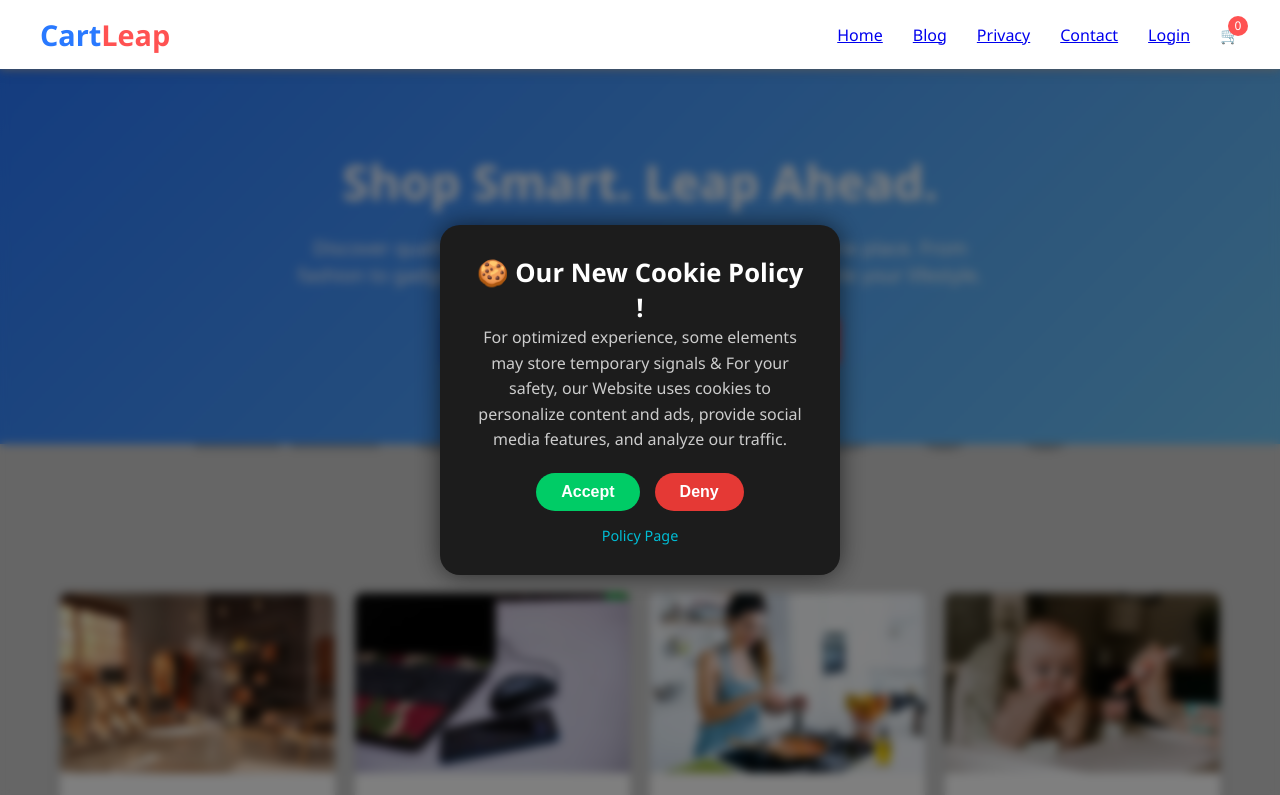
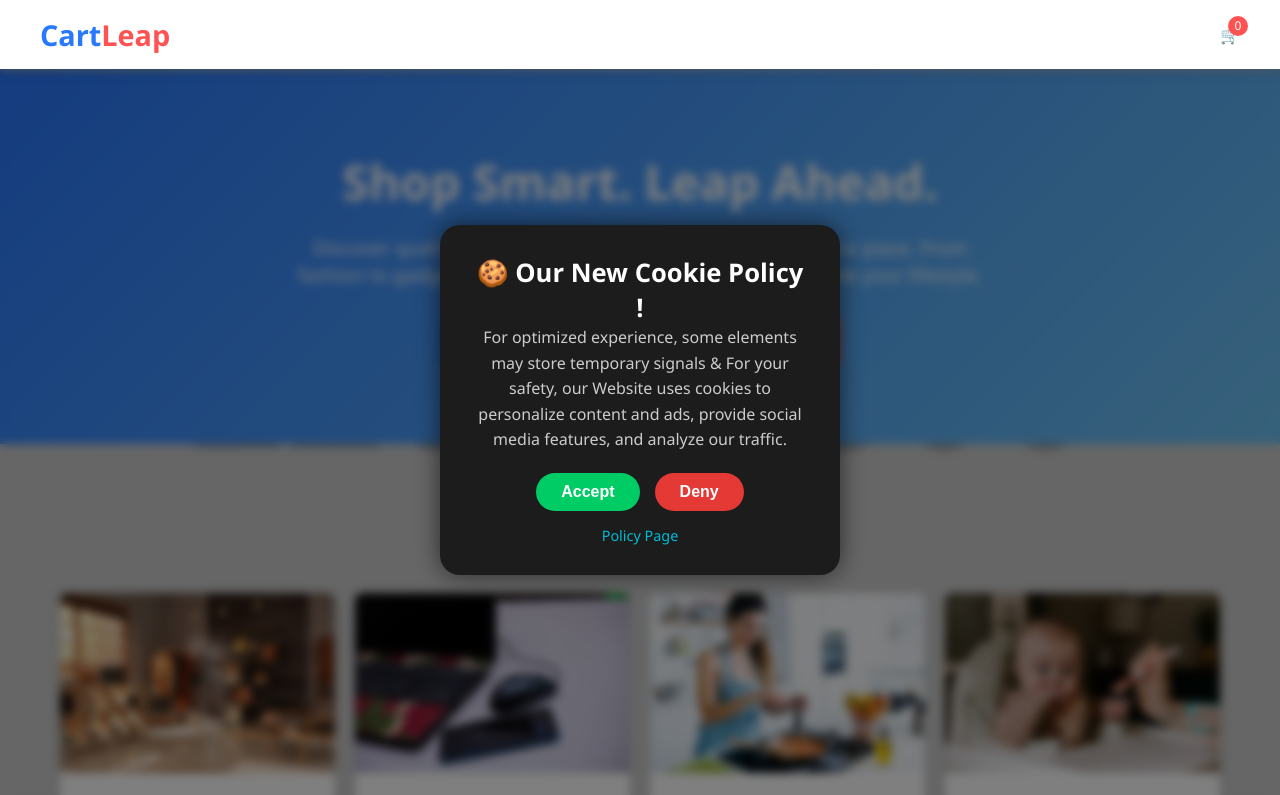
Before and after one commit to sanjsndas/cartleap-shop, a plain HTML site: page index.html in a window 1280 px wide. Shown: the top 795 px of the page. Drawn offline with Linux system fonts and the light colour scheme; placeholder pictures from the web are drawn by us.

Commit message:
Update index.html

```diff
--- a/index.html
+++ b/index.html
@@ -865,11 +865,7 @@
             <div class="logo">Cart<span>Leap</span></div>
             <nav>
                 <ul>
-                    <li><a href="index.html">Home</a></li>
-                    <li><a href="blog.html">Blog</a></li>
-                    <li><a href="privacy.html">Privacy</a></li>
-                    <li><a href="contact.html">Contact</a></li>
-                    <li><a href="login.html">Login</a></li>
+
                     <li>
                         <div class="cart-icon">
                             🛒
```
